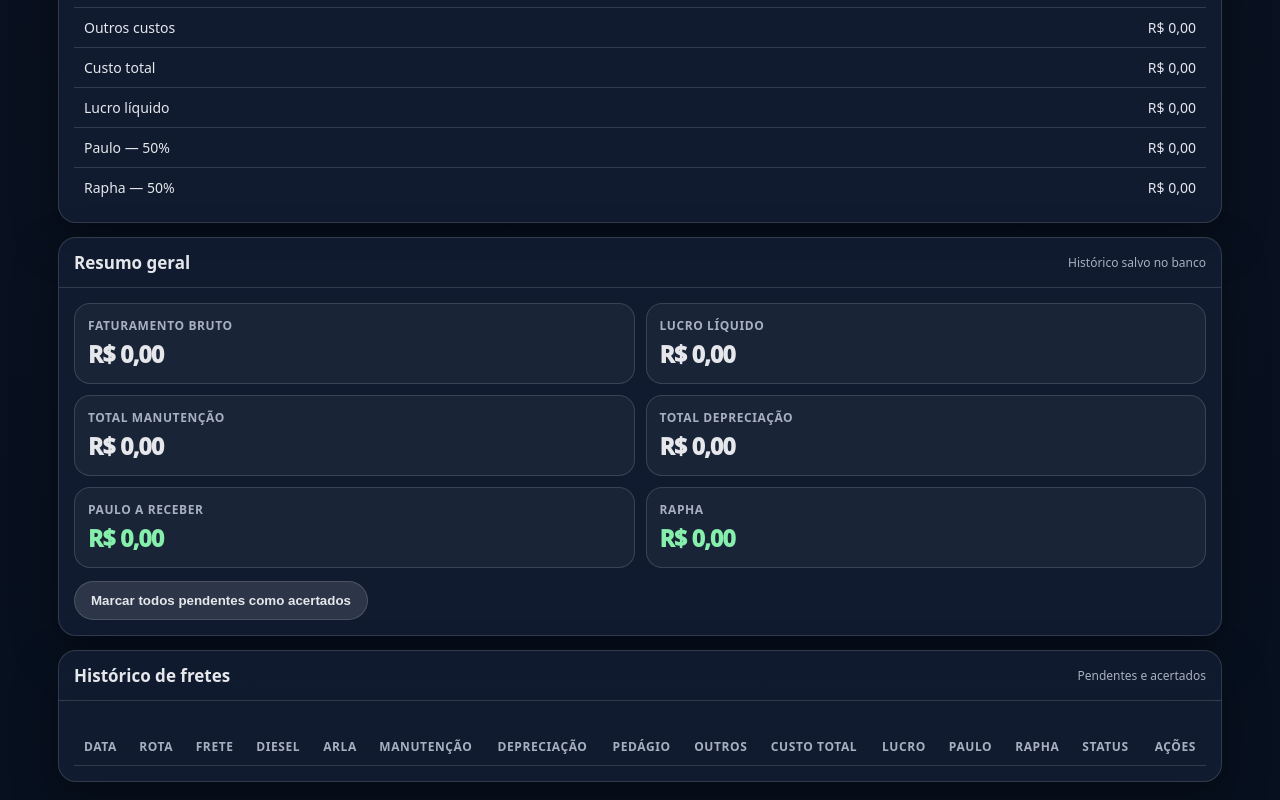
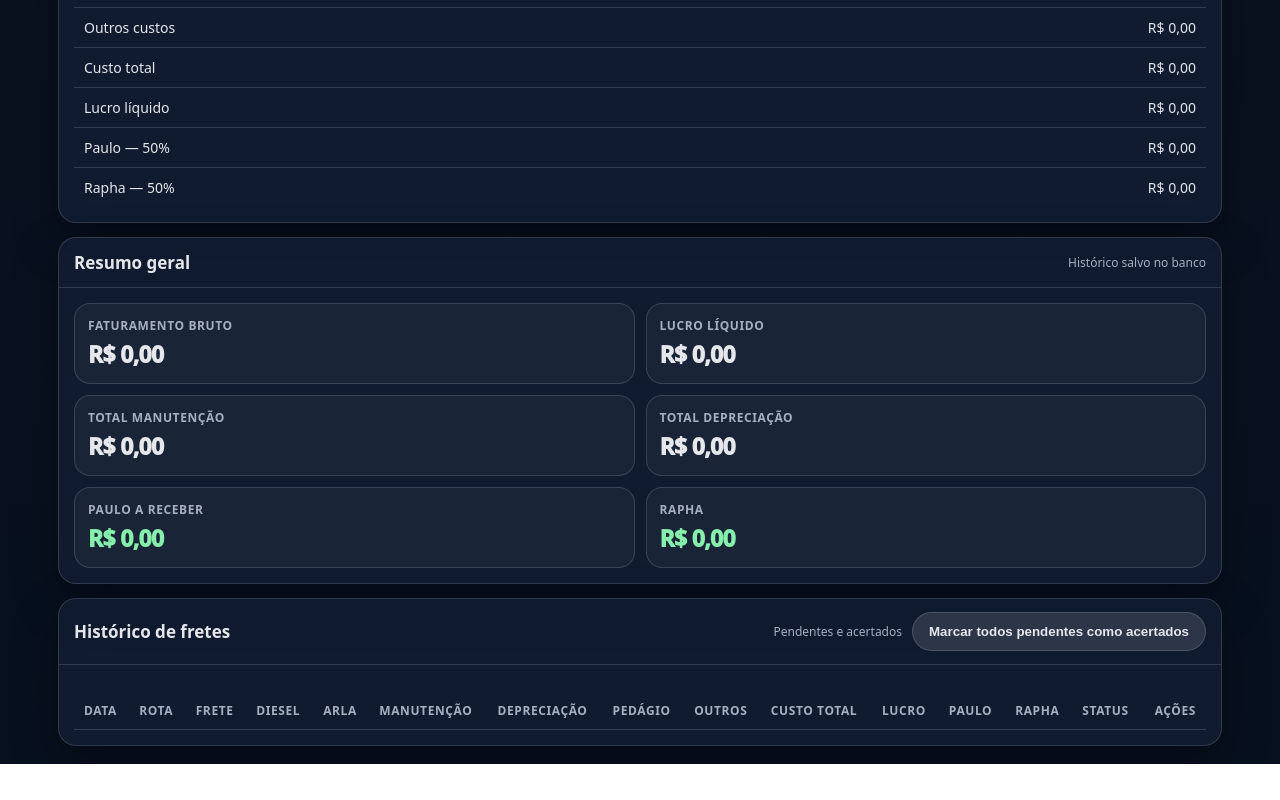
Before and after one commit to emerson1001a/CalculadoraFretePaulo, a website: page public/index.html in a window 1280 px wide. Shown: the part 1696-2496 px from the top of the page. After the commit the page ends 2460 px from the top, so only its background shows below. Drawn offline with Linux system fonts and the light colour scheme; no server answers.

Commit message:
Refactor button layout in historical freight section

```diff
--- a/public/index.html
+++ b/public/index.html
@@ -535,17 +535,21 @@
           </div>
         </div>
 
-        <div class="btns">
-          <button id="btnAcertarPendentes" type="button" class="secondary">Marcar todos pendentes como acertados</button>
-        </div>
+
       </div>
     </div>
 
     <div class="card sectionGap">
-      <div class="cardHead">
-        <div class="cardTitle">Histórico de fretes</div>
-        <div class="small">Pendentes e acertados</div>
-      </div>
+<div class="cardHead">
+  <div class="cardTitle">Histórico de fretes</div>
+
+  <div style="display:flex; align-items:center; gap:10px; flex-wrap:wrap; justify-content:flex-end;">
+    <div class="small">Pendentes e acertados</div>
+    <button id="btnAcertarPendentes" type="button" class="secondary">
+      Marcar todos pendentes como acertados
+    </button>
+  </div>
+</div>
 
       <div class="cardBody">
         <div class="tableWrap">
```
